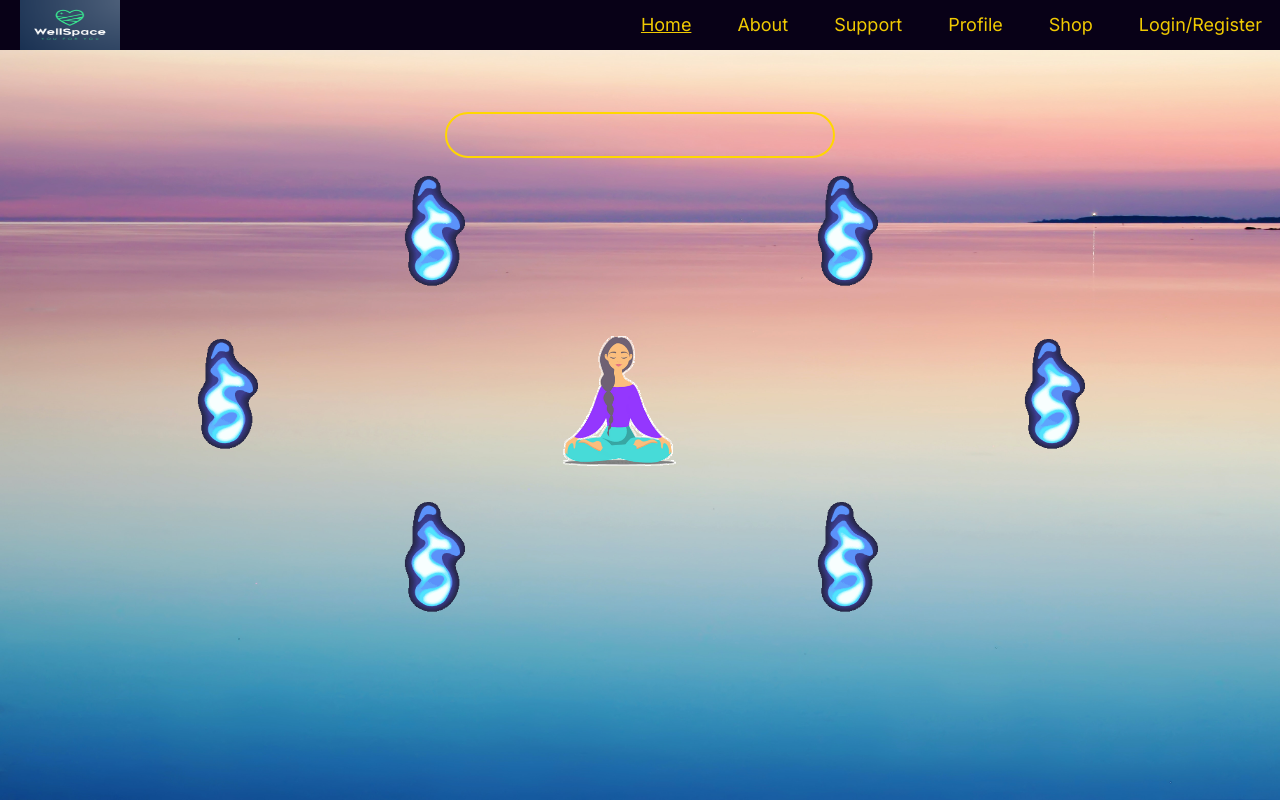
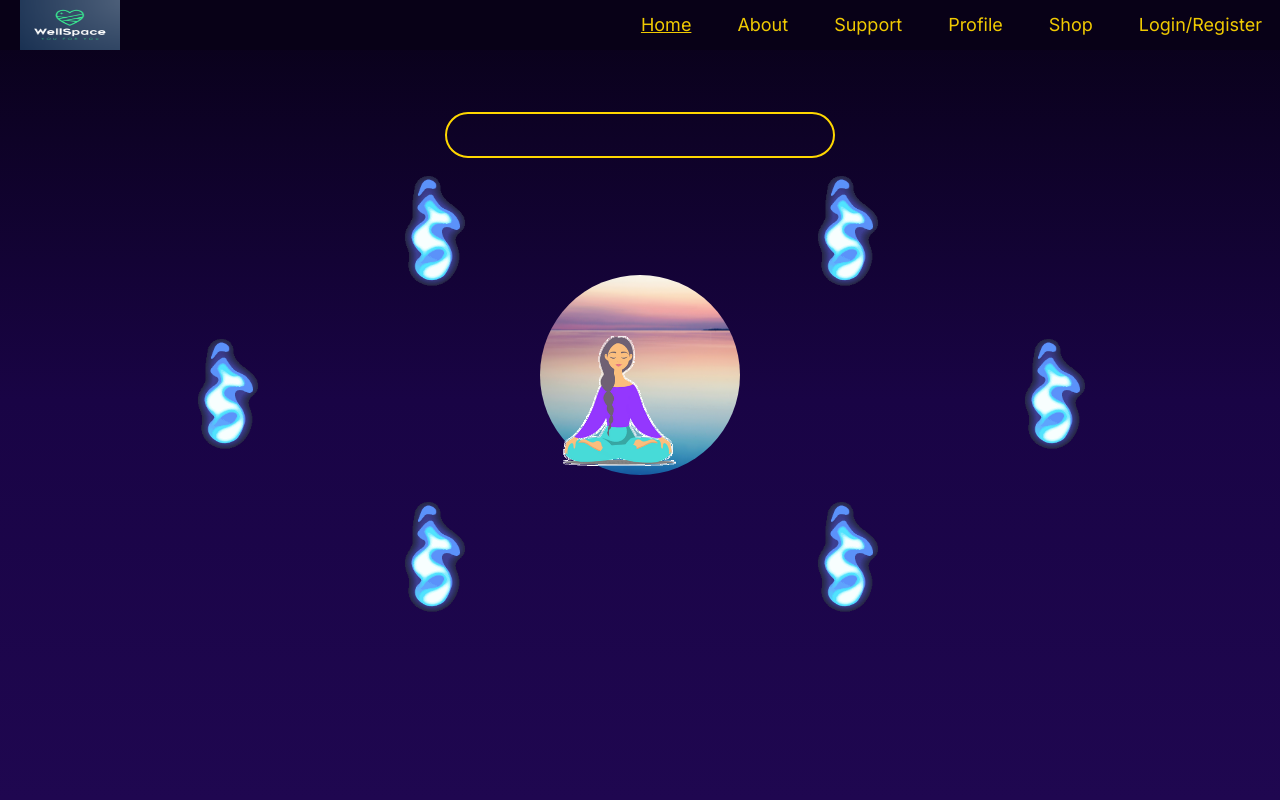
Before and after one commit to Kspiropali/final-frontier, a React (Vite) app in the folder client/: page / in a window 1280 px wide. Built offline with nearby package versions, Linux system fonts and the light colour scheme.

Commit message:
growing background works

```diff
--- a/client/src/assets/css/home.css
+++ b/client/src/assets/css/home.css
@@ -36,11 +36,11 @@
 }
 
 .bg-image-wrapper {
-  position: relative;
+  position: fixed;
   width: 200px;
   height: 200px;
-  border-radius: 50%;
   overflow: hidden;
+  z-index: -2;
 }
 
 .backgroundim {
--- a/client/src/components/BackgroundImage/index.jsx
+++ b/client/src/components/BackgroundImage/index.jsx
@@ -1,18 +1,31 @@
 import { useTaskContext } from '../../contexts/TaskContext';
 
 const BackgroundImage = () => {
+
   const { completionPercentage } = useTaskContext();
+
+  const progress = completionPercentage;
+
+  const maxRadius = 50;
+
+  const radius = maxRadius - (maxRadius * progress) / 100;
+
+  const borderRadius = `${radius}%`;
+
   return (
-    <div className="bg-img-wrapper" style={{
-			width: `${completionPercentage}%`,
-			height: `${completionPercentage}%`
-			}}>
-			<img
-			className="backgroundim"
-			src="/src/assets/images/testbg/rainbow.jpg"
-			/>
+    <div
+      className="bg-image-wrapper"
+      style={{
+        borderRadius
+      }}
+    >
+      <img
+        className="backgroundim"
+        src="/src/assets/images/testbg/rainbow.jpg"
+      />
     </div>
   );
+
 };
 
 export default BackgroundImage;
```
